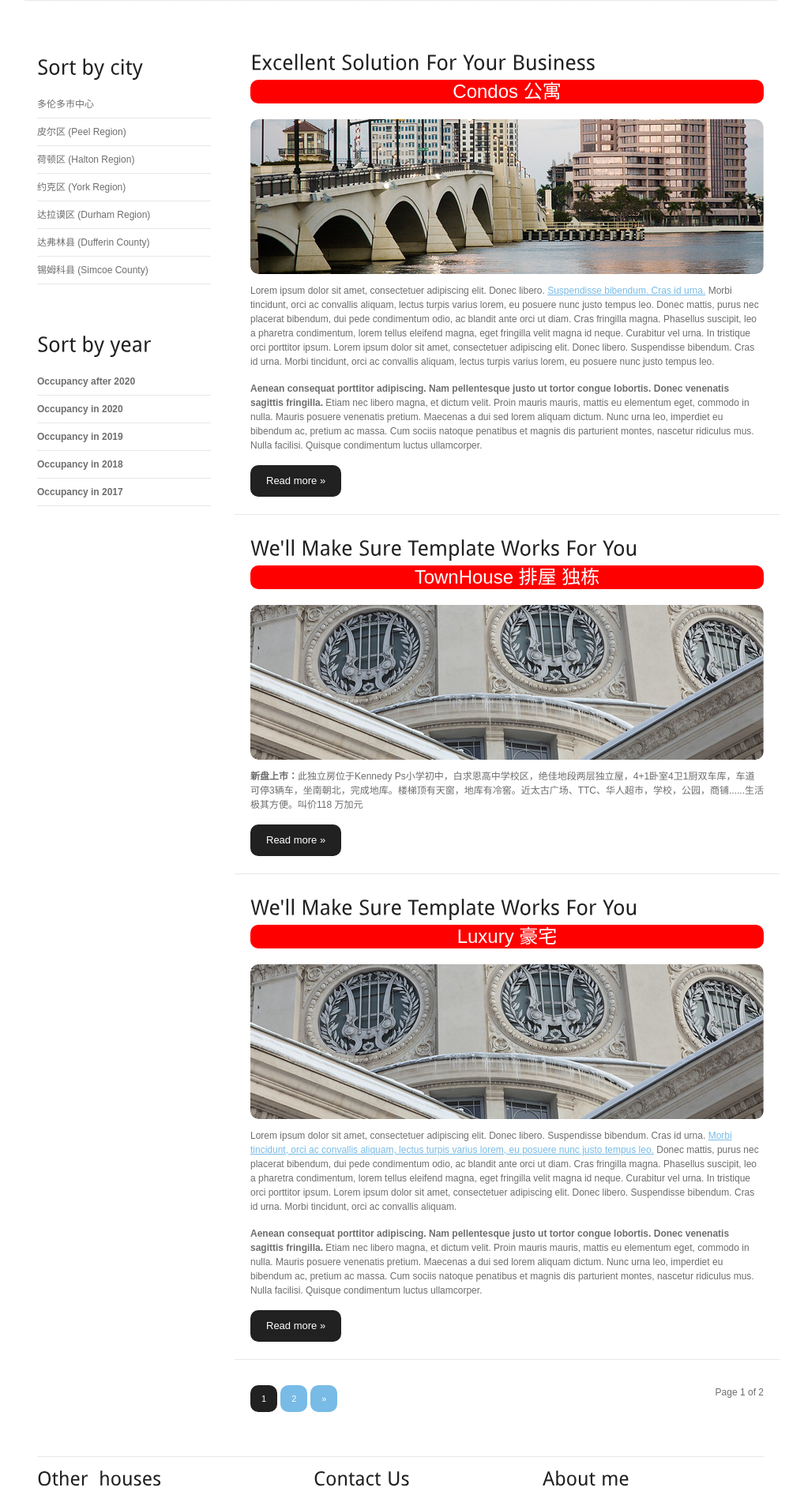
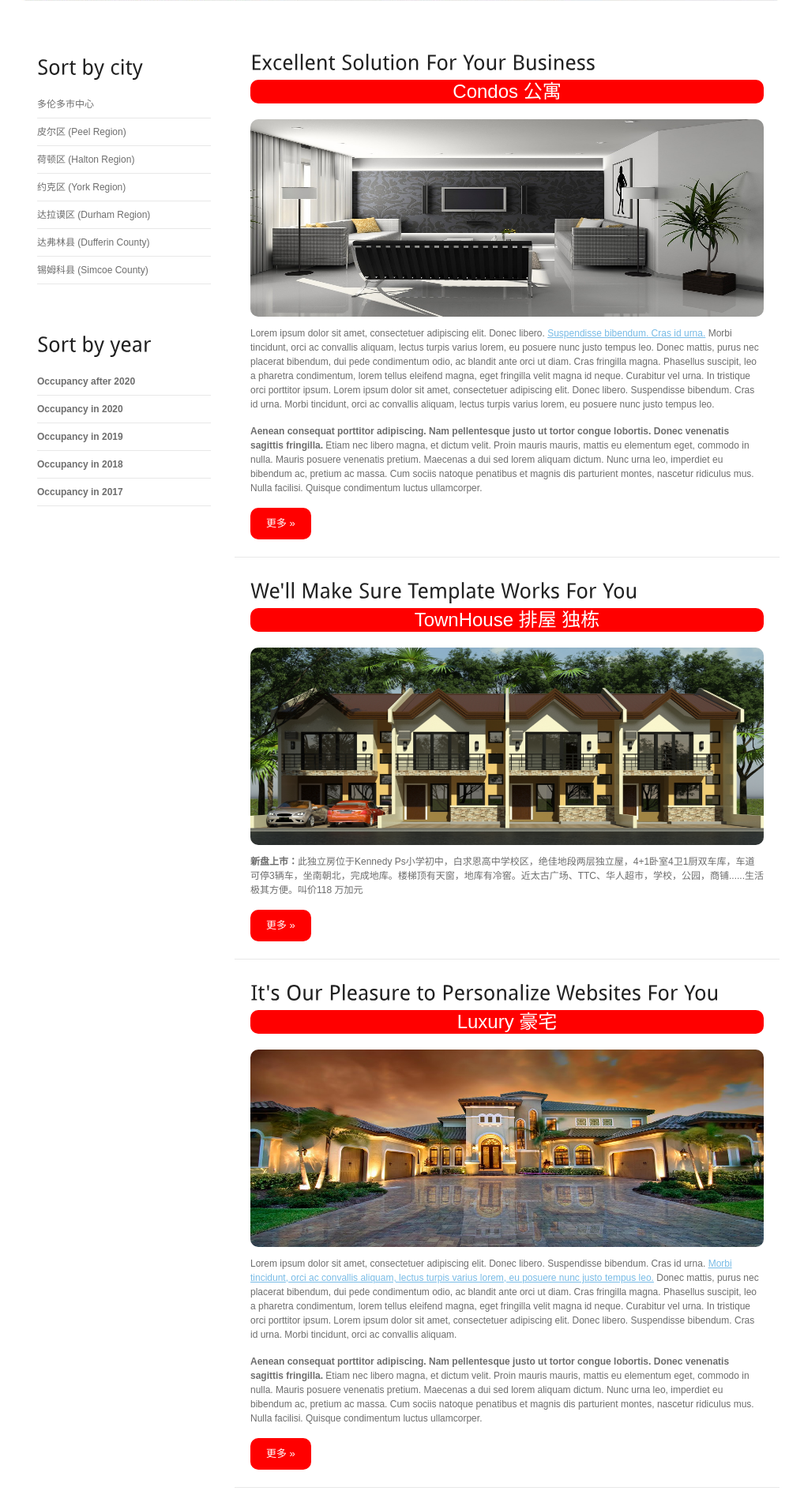
Before and after one commit to John1001Song/realEstateAgent, a PHP site: page / in a window 1280 px wide. Shown: the part 515-2403 px from the top of the page at 79% size, without its empty margins (133-1151 px from the left). Run offline with PHP 8.4, Linux system fonts and the light colour scheme; some libraries are stand-ins or nearby versions.

Commit message:
home page photo update

```diff
--- a/css/style.css
+++ b/css/style.css
@@ -278,7 +278,8 @@ p.infopost span.date {
 	color:#fff;
 	text-decoration:none;
 	text-align:center;
-	background:#212121;
+/*	background:#212121;*/
+    background: #ff0000;
 }
 .post_content a.rm:hover {
 	text-decoration:underline;
--- a/public/home.php
+++ b/public/home.php
@@ -6,11 +6,11 @@
                 <h2><span>Excellent Solution</span> For Your Business</h2>
                 <p class="infopost">Condos 公寓</p>
                 <div class="clr"></div>
-                <div class="img"><img src="images/img1.jpg" width="650" height="196" alt="" class="fl" /></div>
+                <div class="img"><img src="images/condoDemo.jpg" width="650" height="250" alt="" class="fl" /></div>
                 <div class="post_content">
                     <p>Lorem ipsum dolor sit amet, consectetuer adipiscing elit. Donec libero. <a href="#">Suspendisse bibendum. Cras id urna.</a> Morbi tincidunt, orci ac convallis aliquam, lectus turpis varius lorem, eu posuere nunc justo tempus leo. Donec mattis, purus nec placerat bibendum, dui pede condimentum odio, ac blandit ante orci ut diam. Cras fringilla magna. Phasellus suscipit, leo a pharetra condimentum, lorem tellus eleifend magna, eget fringilla velit magna id neque. Curabitur vel urna. In tristique orci porttitor ipsum. Lorem ipsum dolor sit amet, consectetuer adipiscing elit. Donec libero. Suspendisse bibendum. Cras id urna. Morbi tincidunt, orci ac convallis aliquam, lectus turpis varius lorem, eu posuere nunc justo tempus leo.</p>
                     <p><strong>Aenean consequat porttitor adipiscing. Nam pellentesque justo ut tortor congue lobortis. Donec venenatis sagittis fringilla.</strong> Etiam nec libero magna, et dictum velit. Proin mauris mauris, mattis eu elementum eget, commodo in nulla. Mauris posuere venenatis pretium. Maecenas a dui sed lorem aliquam dictum. Nunc urna leo, imperdiet eu bibendum ac, pretium ac massa. Cum sociis natoque penatibus et magnis dis parturient montes, nascetur ridiculus mus. Nulla facilisi. Quisque condimentum luctus ullamcorper.</p>
-                    <p class="spec"><a href="#" class="rm">Read more &raquo;</a></p>
+                    <p class="spec"><a href="#" class="rm">更多 &raquo;</a></p>
                 </div>
                 <div class="clr"></div>
             </div>
@@ -18,22 +18,22 @@
                 <h2><span>We'll Make Sure Template</span> Works For You</h2>
                 <p class="infopost">TownHouse 排屋 独栋</p>
                 <div class="clr"></div>
-                <div class="img"><img src="images/img2.jpg" width="650" height="196" alt="" class="fl" /></div>
+                <div class="img"><img src="images/townhouseDemo.jpg" width="650" height="250" alt="" class="fl" /></div>
                 <div class="post_content">
                     <p><strong>新盘上市：</strong>此独立房位于Kennedy Ps小学初中，白求恩高中学校区，绝佳地段两层独立屋，4+1卧室4卫1厨双车库，车道可停3辆车，坐南朝北，完成地库。楼梯顶有天窗，地库有冷窖。近太古广场、TTC、华人超市，学校，公园，商铺......生活极其方便。叫价118 万加元</p>
-                    <p class="spec"><a href="#" class="rm">Read more &raquo;</a></p>
+                    <p class="spec"><a href="#" class="rm">更多 &raquo;</a></p>
                 </div>
                 <div class="clr"></div>
             </div>
             <div class="article">
-                <h2><span>We'll Make Sure Template</span> Works For You</h2>
+                <h2><span>It's Our Pleasure to</span> Personalize Websites For You</h2>
                 <p class="infopost">Luxury 豪宅</p>
                 <div class="clr"></div>
-                <div class="img"><img src="images/img2.jpg" width="650" height="196" alt="" class="fl" /></div>
+                <div class="img"><img src="images/luxuryDemo.jpg" width="650" height="250" alt="" class="fl" /></div>
                 <div class="post_content">
                     <p>Lorem ipsum dolor sit amet, consectetuer adipiscing elit. Donec libero. Suspendisse bibendum. Cras id urna. <a href="#">Morbi tincidunt, orci ac convallis aliquam, lectus turpis varius lorem, eu posuere nunc justo tempus leo.</a> Donec mattis, purus nec placerat bibendum, dui pede condimentum odio, ac blandit ante orci ut diam. Cras fringilla magna. Phasellus suscipit, leo a pharetra condimentum, lorem tellus eleifend magna, eget fringilla velit magna id neque. Curabitur vel urna. In tristique orci porttitor ipsum. Lorem ipsum dolor sit amet, consectetuer adipiscing elit. Donec libero. Suspendisse bibendum. Cras id urna. Morbi tincidunt, orci ac convallis aliquam.</p>
                     <p><strong>Aenean consequat porttitor adipiscing. Nam pellentesque justo ut tortor congue lobortis. Donec venenatis sagittis fringilla.</strong> Etiam nec libero magna, et dictum velit. Proin mauris mauris, mattis eu elementum eget, commodo in nulla. Mauris posuere venenatis pretium. Maecenas a dui sed lorem aliquam dictum. Nunc urna leo, imperdiet eu bibendum ac, pretium ac massa. Cum sociis natoque penatibus et magnis dis parturient montes, nascetur ridiculus mus. Nulla facilisi. Quisque condimentum luctus ullamcorper.</p>
-                    <p class="spec"><a href="#" class="rm">Read more &raquo;</a></p>
+                    <p class="spec"><a href="#" class="rm">更多 &raquo;</a></p>
                 </div>
                 <div class="clr"></div>
             </div>
```
Also changed, not shown: images/condoDemo.jpg (added), images/luxuryDemo.jpg (added), images/townhouseDemo.jpg (added).
